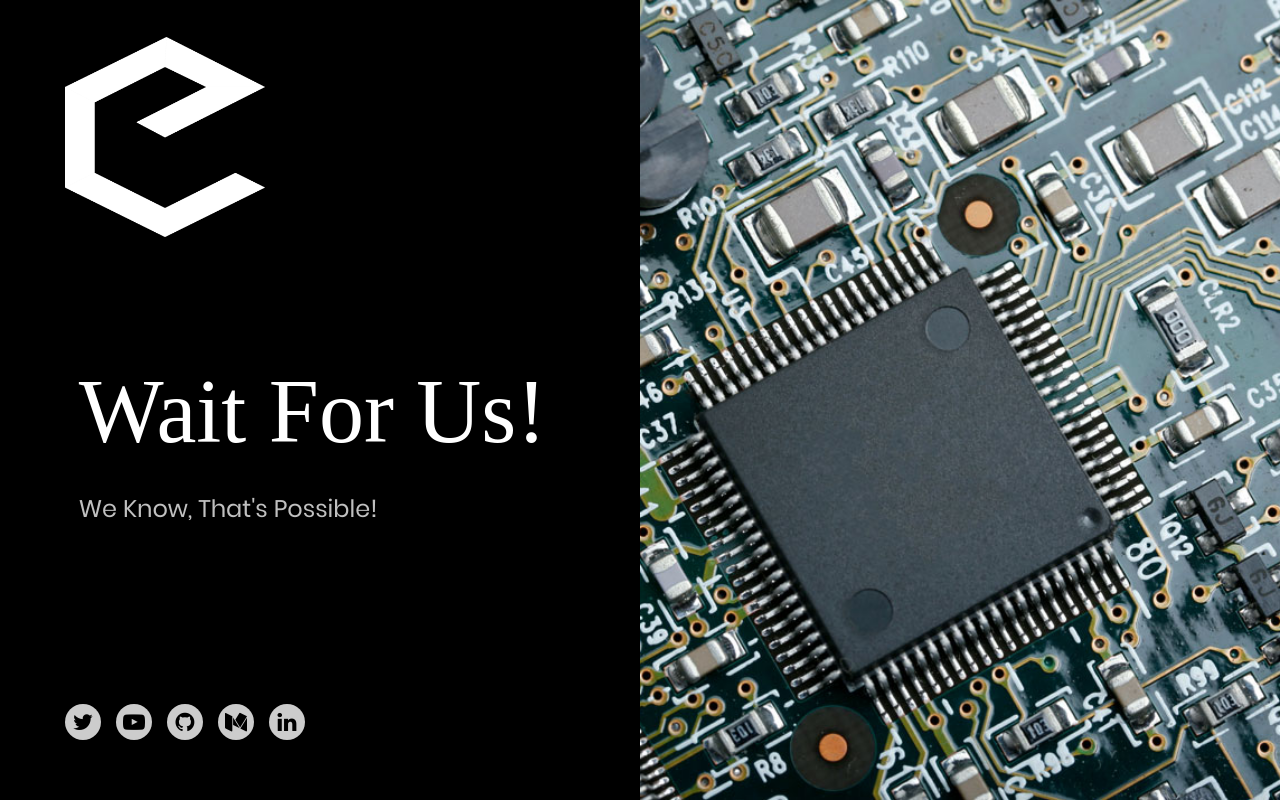
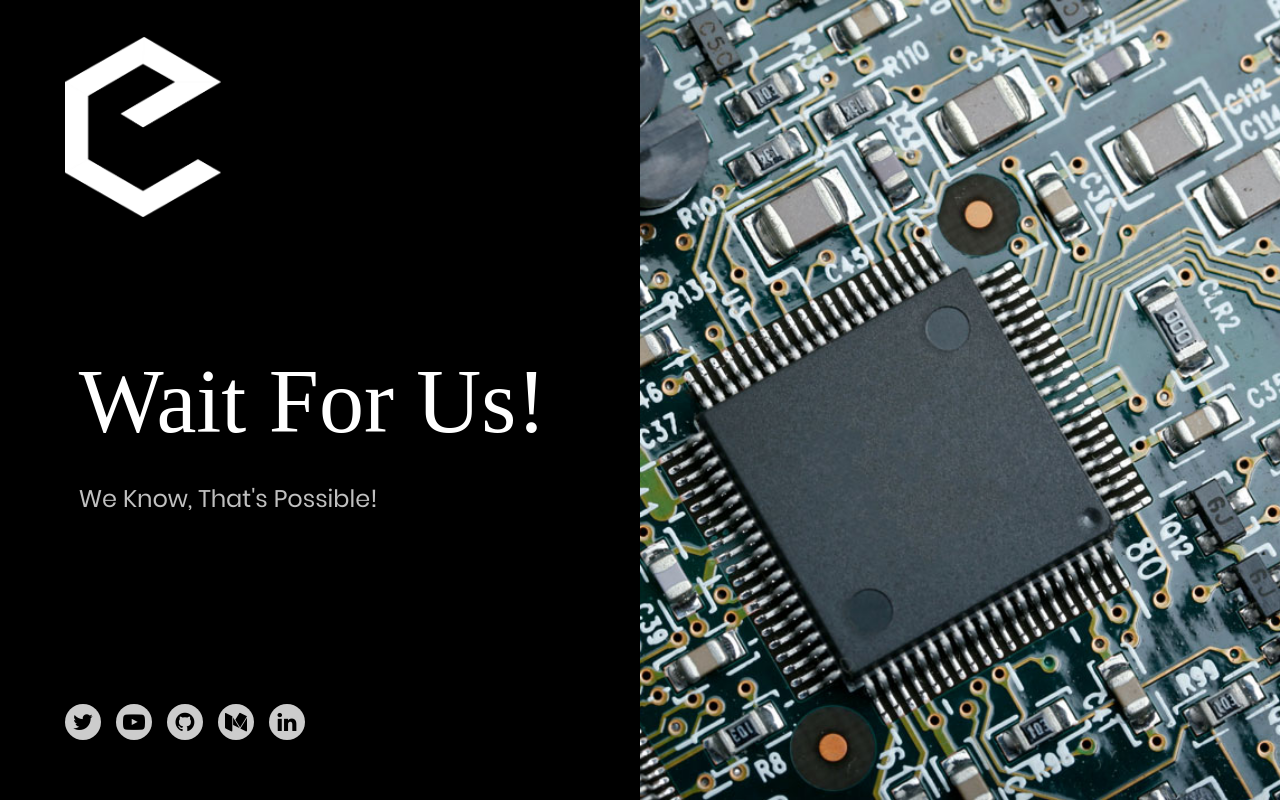
Before and after one commit to eeBrainTeam/eebrainteam.github.io, a plain HTML site: page index.html in a window 1280 px wide. Drawn offline with Linux system fonts and the light colour scheme; a web font is replaced by a local one.

Commit message:
bug: Fix size of logo

```diff
--- a/index.html
+++ b/index.html
@@ -18,7 +18,7 @@
 		<div class="flex-w flex-col-sb wsize1 bg0 p-l-65 p-t-37 p-b-50 p-r-80 respon1">
 			<div class="wrappic1">
 				<a href="eebrainteam.github.io">
-					<img src="images/icons/logo.png" alt="IMG" height="200px" width="200px">
+					<img src="images/icons/logo.png" alt="IMG" height="180,44445px" width="156px">
 				</a>
 			</div>
 
```
